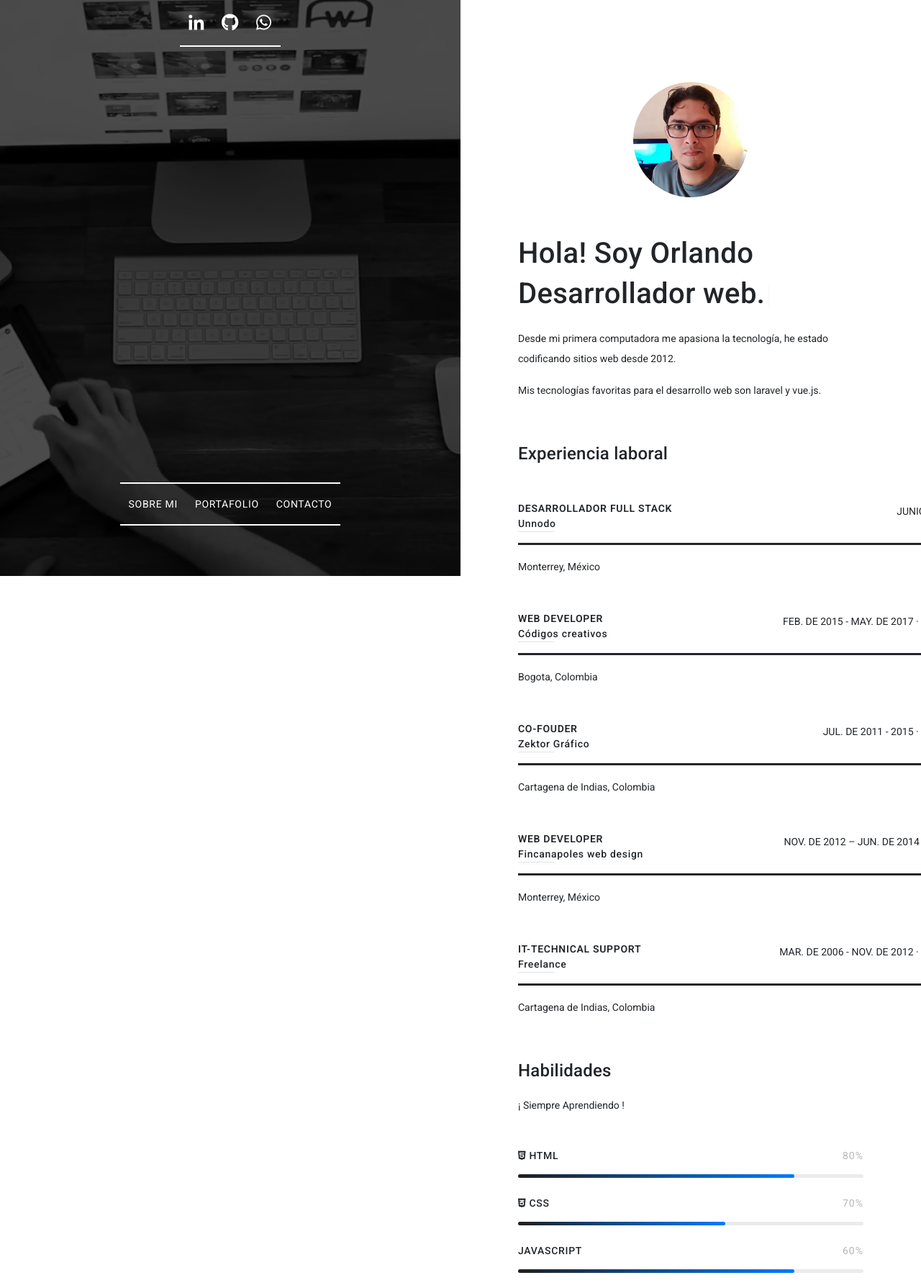
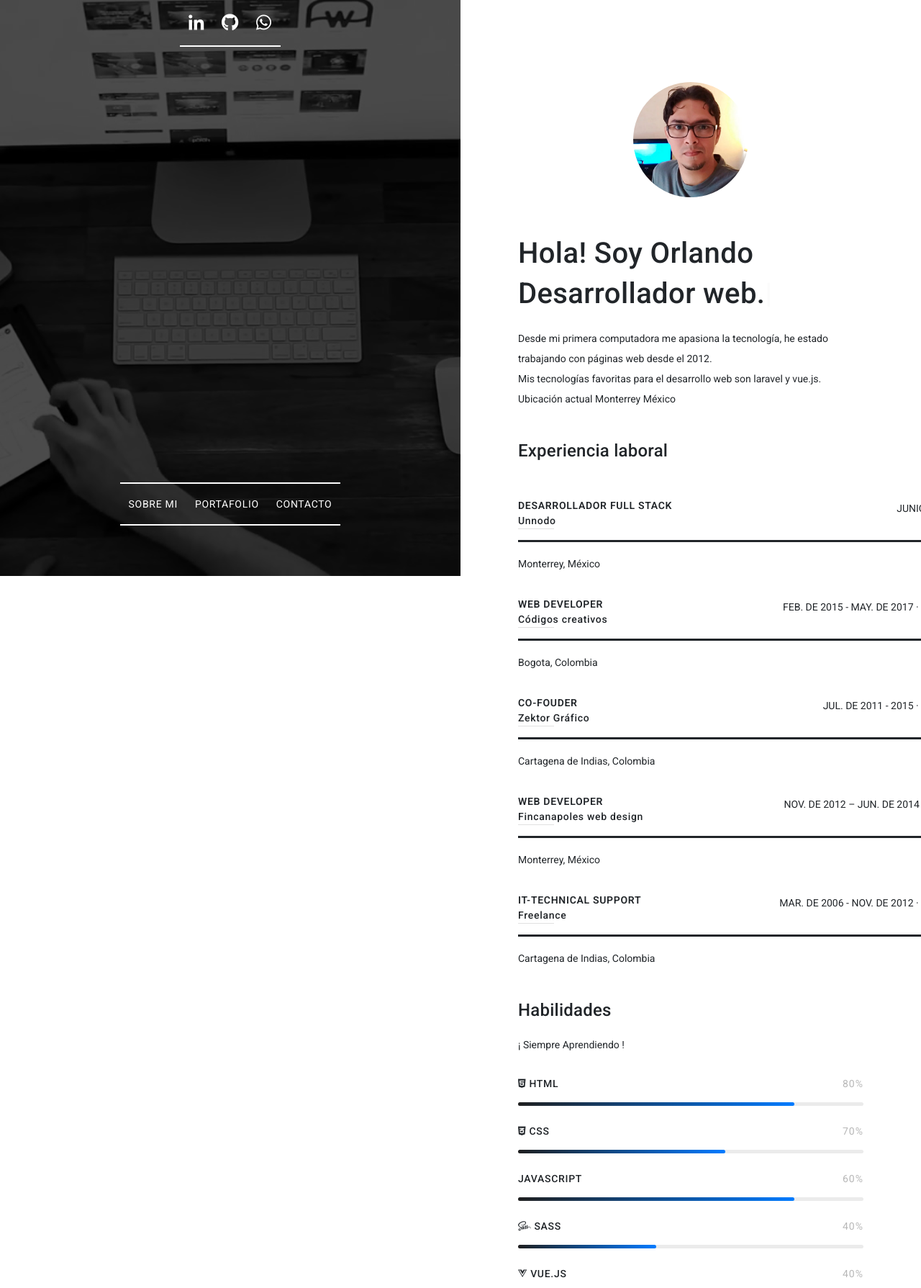
Before and after one commit to Ozz-Matheus/orlandomontesinos.com, a PHP site: page / in a window 1280 px wide. Shown: the top 1789 px of the page at 72% size. Run offline with PHP 8.4, Linux system fonts and the light colour scheme.

Commit message:
Update index and css

```diff
--- a/css/main.css
+++ b/css/main.css
@@ -2481,7 +2481,7 @@ Modificación Para el Proyecto
     background-color: #ced4da;
 }
 .loader:after {
-    background-image: url(http://ozz.test/favicon/android-icon-48x48.png);
+    background-image: url(../favicon/android-icon-48x48.png);
     background-repeat: no-repeat;
     background-size: contain;
     top: -5px;
@@ -2498,6 +2498,9 @@ Modificación Para el Proyecto
   height: 160px;
   text-align: center;
   margin: 50px auto;
+}
+.section-block p{
+  margin: 0;
 }
 .img-circle {
   border-radius: 50%;
--- a/index.html
+++ b/index.html
@@ -5,7 +5,7 @@
     <meta http-equiv="X-UA-Compatible" content="IE=edge">
     <meta name="viewport" content="width=device-width, initial-scale=1">
     <title>Orlando Montesinos | Desarrollador web</title>
-    <meta name="description" content="hola soy Orlando Montesinos y desde mi primera computadora me apasiona la tecnología, he estado codificando sitios web desde 2012, Mis tecnologías favoritas para el desarrollo web son laravel y vue.js.">
+    <meta name="description" content="hola soy Orlando Montesinos y desde mi primera computadora me apasiona la tecnología, he estado trabajando con páginas web desde el 2012, Mis tecnologías favoritas para el desarrollo web son laravel y vue.js.">
     <meta name="author" content="https://orlandomontesinos.com/">
     <meta name="owner" content="Orlando Montesinos Quintana">
     <link rel="canonical" href="https://orlandomontesinos.com/" />
@@ -17,7 +17,7 @@
     <meta property="og:type" content="website" />
     <meta property="og:url" content="https://orlandomontesinos.com/" />
     <meta property="og:image" content="img/profile/orlando-Montesinos-desarrollador-web.jpg" />
-    <meta property="og:description" content="hola soy Orlando Montesinos desarrollador web y desde mi primera computadora me apasiona la tecnología, he estado codificando sitios web desde 2012, Mis tecnologías favoritas para el desarrollo web son laravel y vue.js." />
+    <meta property="og:description" content="hola soy Orlando Montesinos desarrollador web y desde mi primera computadora me apasiona la tecnología, he estado trabajando con páginas web desde el 2012, Mis tecnologías favoritas para el desarrollo web son laravel y vue.js." />
     <!-- MEDIA TAG SOCIAL -->
     <!-- FAVICON -->
     <link rel="apple-touch-icon" sizes="57x57" href="favicon/apple-icon-57x57.png">
@@ -115,11 +115,12 @@
             <div id="about" class="section-block">
                 <!-- EDIT TYPED TEXT In "main.js" in "js" folder -->
                 <div id="profile">
-                    <img src="img/profile/orlando-Montesinos-desarrollador-web.jpg" class="img-responsive img-circle" alt="Profile image">
+                    <img src="img/profile/orlando-Montesinos-desarrollador-web.jpg" class="img-responsive img-circle" alt="Orlando Montesinos">
                 </div><!-- /. profile -->
                 <h1 class="title-lg">Hola!<span id="typed"></span></h1>
-                <p>Desde mi primera computadora me apasiona la tecnología, he estado codificando sitios web desde 2012.</p>
+                <p>Desde mi primera computadora me apasiona la tecnología, he estado trabajando con páginas web desde el 2012.</p>
                 <p>Mis tecnologías favoritas para el desarrollo web son laravel y vue.js.</p>
+                <p>Ubicación actual Monterrey México</p>
             </div>
             <!-- /END ABOUT -->
             <!-- EXPERIENCE -->
@@ -411,7 +412,7 @@
                     <!-- WORKS ITEM -->
                     <div class="works-item f-webapp">
                         <a class="lightbox" href="img/portfolio/01_full.jpg">
-                            <img alt="Website de Carlos salinas" src="img/portfolio/01_thumb.jpg" />
+                            <img alt="Imagen de la Website de Carlos salinas" src="img/portfolio/01_thumb.jpg" />
                             <div class="works-item-inner">
                                 <h4>Carlos salinas</h4>
                                 <h5>carlossalinas.co</h5>
@@ -422,7 +423,7 @@
                     <!-- WORKS ITEM -->
                     <div class="works-item f-website">
                         <a class="lightbox" href="img/portfolio/02_full.jpg">
-                            <img alt="Website de Beerjet" src="img/portfolio/02_thumb.jpg" />
+                            <img alt="Imagen de la Website de Beerjet" src="img/portfolio/02_thumb.jpg" />
                             <div class="works-item-inner">
                                 <h4>Beerjet</h4>
                                 <h5>beerjet.mx</h5>
@@ -433,7 +434,7 @@
                     <!-- WORKS ITEM -->
                     <div class="works-item f-landing">
                         <a class="lightbox" href="img/portfolio/03_full.jpg">
-                            <img alt="Website de Kasumi Gusto Japones" src="img/portfolio/03_thumb.jpg" />
+                            <img alt="Imagen de la Website de Kasumi Gusto Japones" src="img/portfolio/03_thumb.jpg" />
                             <div class="works-item-inner">
                                 <h4>Kasumi Gusto Japones</h4>
                                 <h5>kasumigustojapones.com</h5>
@@ -444,7 +445,7 @@
                     <!-- WORKS ITEM -->
                     <div class="works-item f-webapp">
                         <a class="lightbox" href="img/portfolio/04_full.jpg">
-                            <img alt="Website de Unnodo" src="img/portfolio/04_thumb.jpg" />
+                            <img alt="Imagen de la Website de Unnodo" src="img/portfolio/04_thumb.jpg" />
                             <div class="works-item-inner">
                                 <h4>Unnodo</h4>
                                 <h5>unnodo.com</h5>
```
